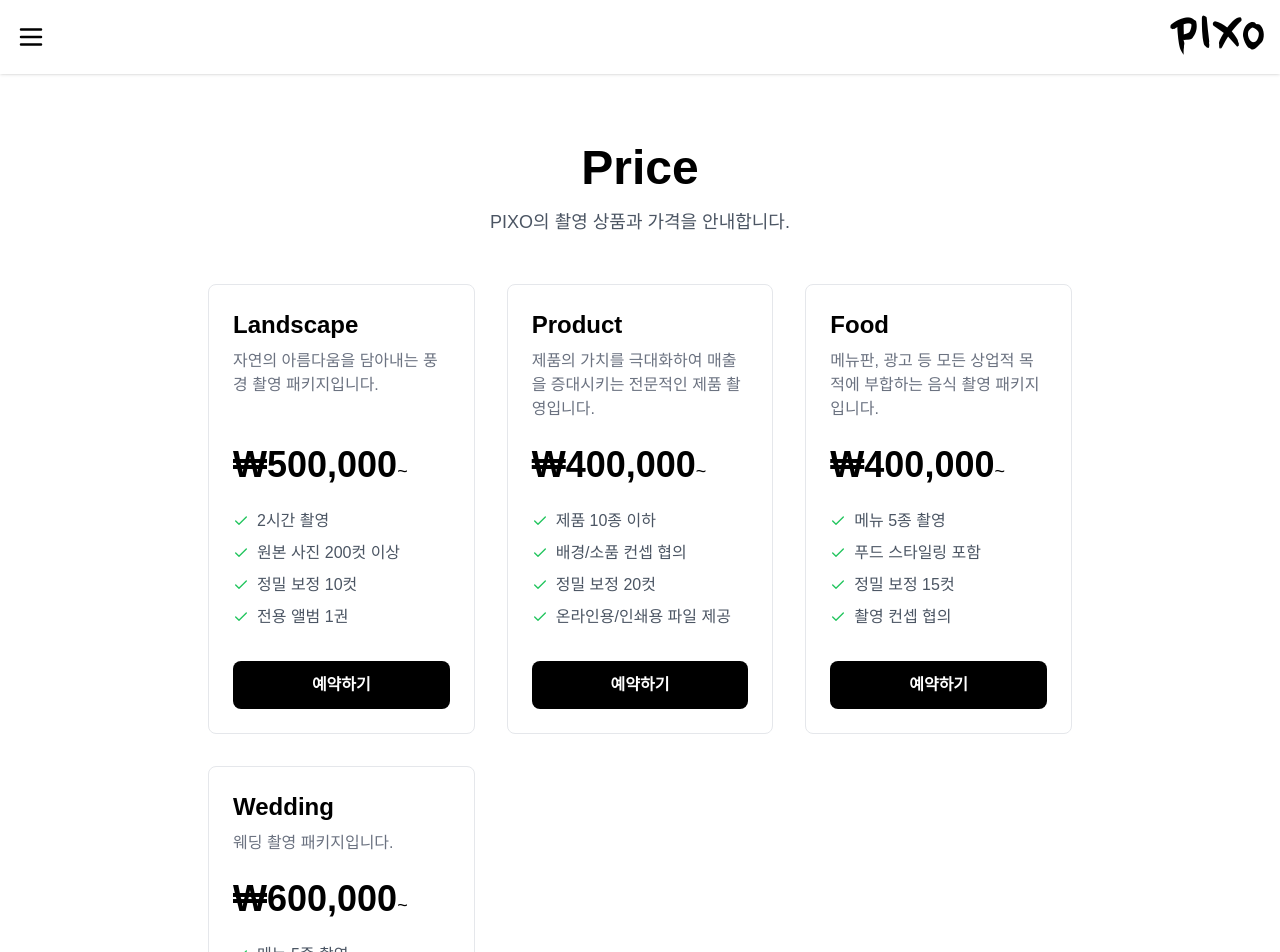
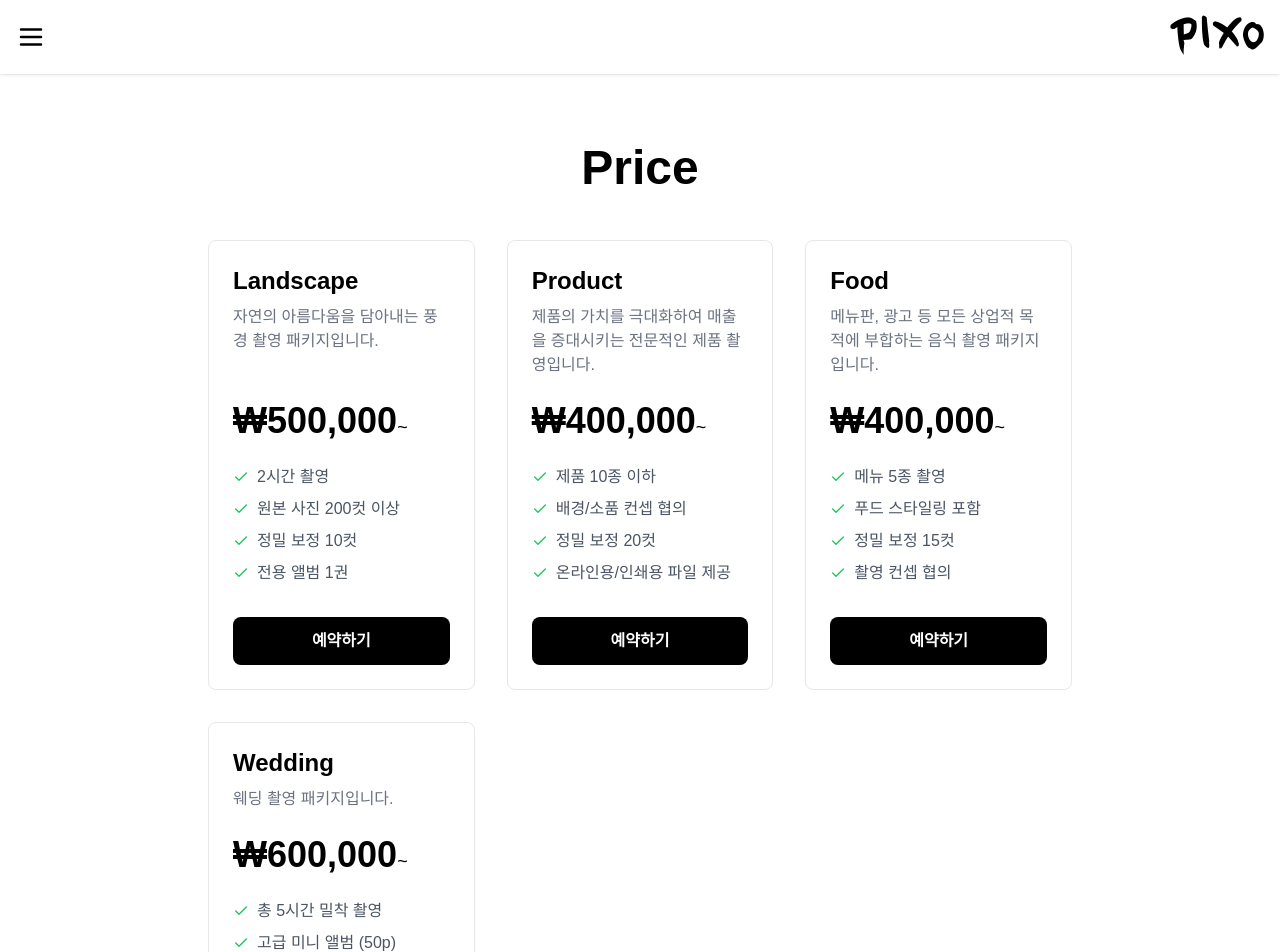
Before and after one commit to hyunwoo1229/pixo_frontend, a React (Vite) app: page /price in a window 1280 px wide. Shown: the top 952 px of the page. Built offline with nearby package versions, Linux system fonts and the light colour scheme; a web font is replaced by a local one.

Commit message:
price 페이지 수정 2

```diff
--- a/src/pages/Price.jsx
+++ b/src/pages/Price.jsx
@@ -31,7 +31,7 @@ const pricePackages = [
     name: 'Wedding',
     description: '웨딩 촬영 패키지입니다.',
     price: '600,000',
-    features: ['메뉴 5종 촬영', '푸드 스타일링 포함', '정밀 보정 15컷', '촬영 컨셉 협의'],
+    features: ['총 5시간 밀착 촬영', '고급 미니 앨범 (50p)', '감성 필터/색감 보정본 100컷', '작가 지정 하이라이트 영상 클립 제공'],
     link: '/reserve/date',
     category: 'WEDDING',
   },
@@ -42,7 +42,6 @@ export default function Price() {
     <div className="max-w-4xl mx-auto px-4 py-8 md:py-16">
       <div className="text-center mb-12">
         <h1 className="text-4xl md:text-5xl font-extrabold mb-4">Price</h1>
-        <p className="text-lg text-gray-600">PIXO의 촬영 상품과 가격을 안내합니다.</p>
       </div>
 
       <div className="grid grid-cols-1 md:grid-cols-3 gap-8">
```
